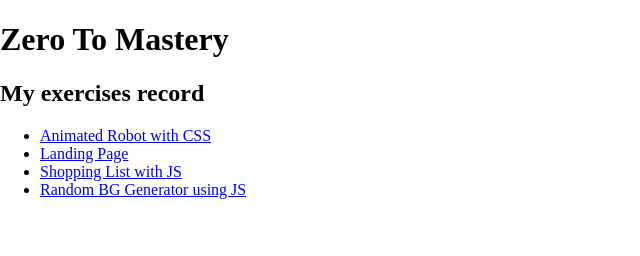
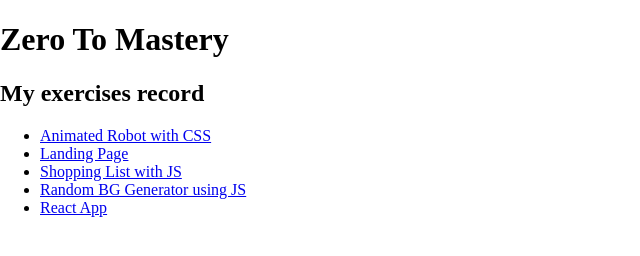
Before and after one commit to pablowbk/ZeroToMasteryExcercises, a plain HTML site: page index.html in a window 1280 px wide. Shown: the full height of the page, 0-640 px from the left. Drawn offline with Linux system fonts and the light colour scheme.

Commit message:
updated index

```diff
--- a/index.html
+++ b/index.html
@@ -17,6 +17,7 @@
       <li><a href="landing-page/index.html">Landing Page</li>
       <li><a href="shop-list/index.html">Shopping List with JS</li>
       <li><a href="bg-generator/index.html">Random BG Generator using JS</li>
+      <li><a href="react/index.html">React App</li>
     </ul>
   </section>
 
```
